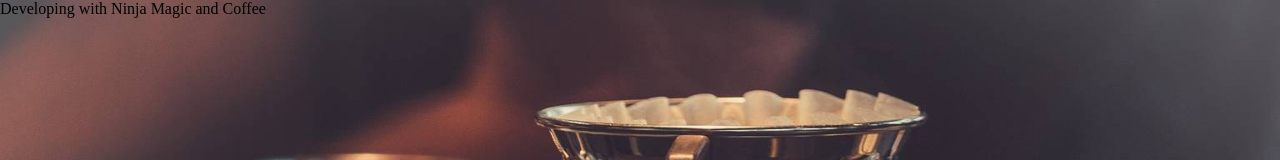
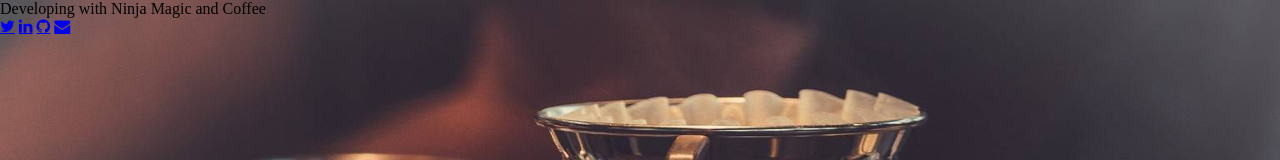
Before and after one commit to QuantumNinja92/resume-portfolio, a website: page index.html in a window 1280 px wide. Shown: the top 160 px of the page. Drawn offline with Linux system fonts and the light colour scheme.

Commit message:
uncomment fontawesome

```diff
--- a/index.html
+++ b/index.html
@@ -8,7 +8,7 @@
         <title>Ramzy Kara | Web Resume and Portfolio </title>
         <!-- my stylesheet -->
         <link rel="stylesheet" type="text/css" href="style.css">
-      <!--  <link rel="stylesheet" href="https://maxcdn.bootstrapcdn.com/font-awesome/4.5.0/css/font-awesome.min.css"> -->
+        <link rel="stylesheet" href="https://maxcdn.bootstrapcdn.com/font-awesome/4.5.0/css/font-awesome.min.css">
     </head>
     <body>
       <!-- Main Section -->
```
